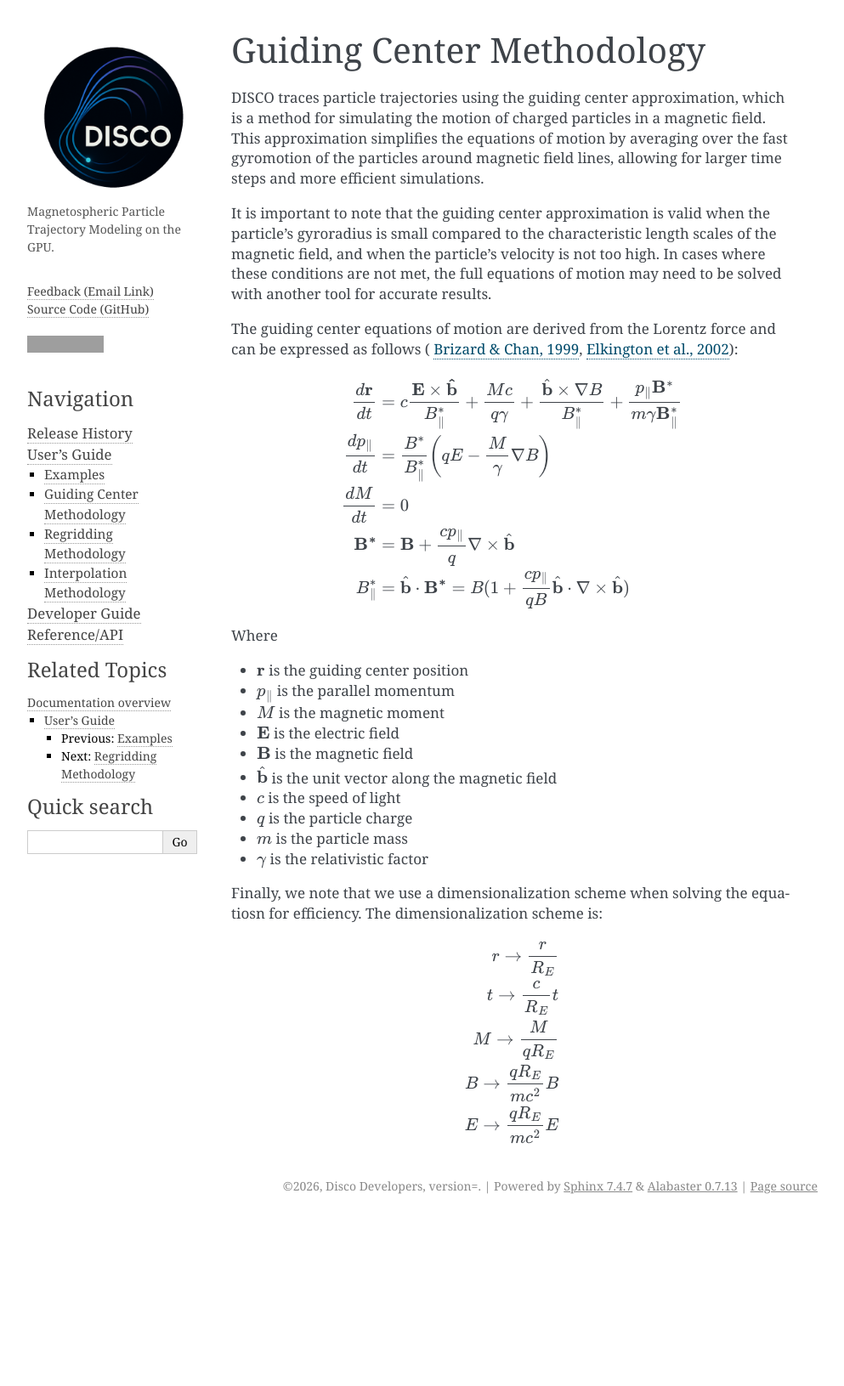
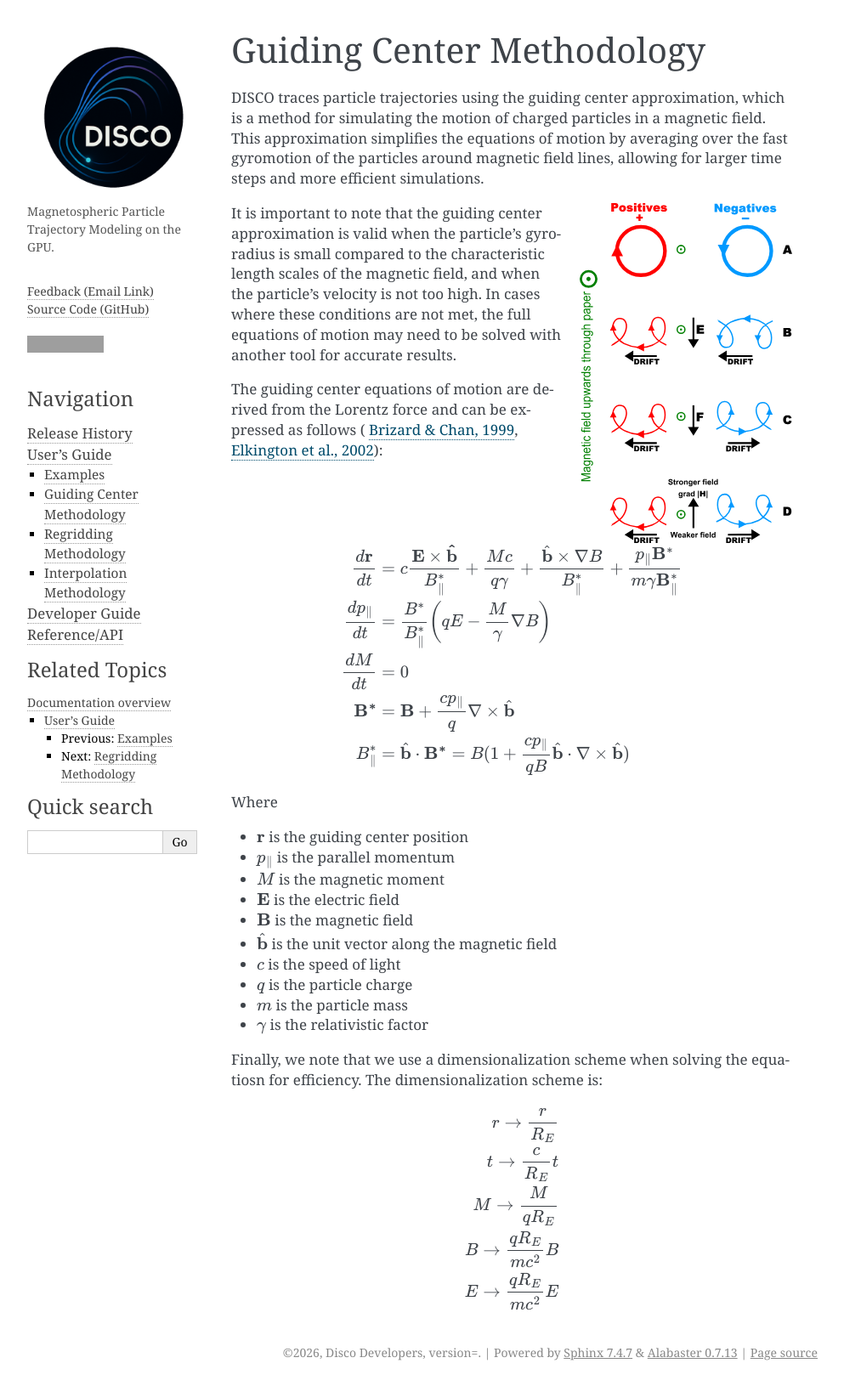
Before and after one commit to ddasilva/disco, a Sphinx documentation site: the page built from docs/user-guide/guiding-center.rst, in a window 1280 px wide. Shown: the whole page at 85% size, without its empty margins (148-1141 px from the left). Built offline with Sphinx 7.4.7, drawn with Linux system fonts in a browser that asks for light colours; before the commit the page ends 1435 px from its top, so only the background shows below that; grey boxes are pictures that could not be loaded.

Commit message:
add image to guiding center page

```diff
--- a/docs/user-guide/guiding-center.rst
+++ b/docs/user-guide/guiding-center.rst
@@ -5,6 +5,11 @@
 #########
 
 DISCO traces particle trajectories using the guiding center approximation, which is a method for simulating the motion of charged particles in a magnetic field. This approximation simplifies the equations of motion by averaging over the fast gyromotion of the particles around magnetic field lines, allowing for larger time steps and more efficient simulations.
+
+
+.. image:: ../_static/Charged-particle-drifts.svg
+   :align: right
+   :height: 400px
 
 It is important to note that the guiding center approximation is valid when the particle's gyroradius is small compared to the characteristic length scales of the magnetic field, and when the particle's velocity is not too high. In cases where these conditions are not met, the full equations of motion may need to be solved with another tool for accurate results.
 
```
Also changed, not shown: docs/_static/Charged-particle-drifts.svg (added).
